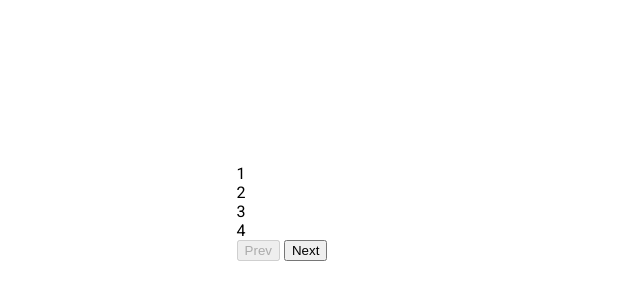
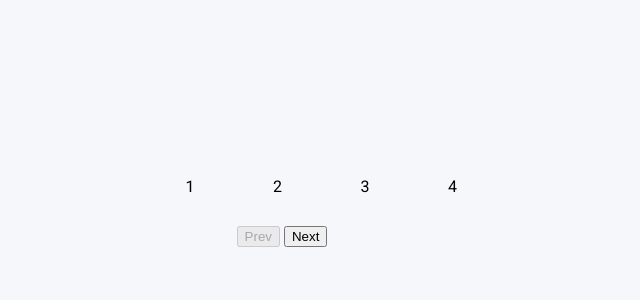
Before and after one commit to TotallySly/402.-50PROJECTS-50DAYS--progress-steps, a plain HTML site: page index.html in a window 1280 px wide. Shown: the part 188-488 px from the top of the page, without its empty margins (358-998 px from the left). Drawn offline with Linux system fonts and the light colour scheme.

Commit message:
Add styles to the progress container

```diff
--- a/style.css
+++ b/style.css
@@ -9,12 +9,25 @@ font-family: 'Roboto', sans-serif;
 }
 
 body {
+    background-color: #f6f7fb;
     font-family: 'Roboto', sans-serif;
     overflow: hidden;
     display: flex;
-    flex-direction: column;
     align-items: center;
     justify-content: center;
     height: 100vh;
     margin: 0;
 }
+
+.container {
+    text-align: center;
+}
+
+.progress-container {
+    display: flex;
+    justify-content: space-between;
+    position: relative;
+    margin-bottom: 30px;
+    max-width: 100%;
+    width: 350px;
+}
```
